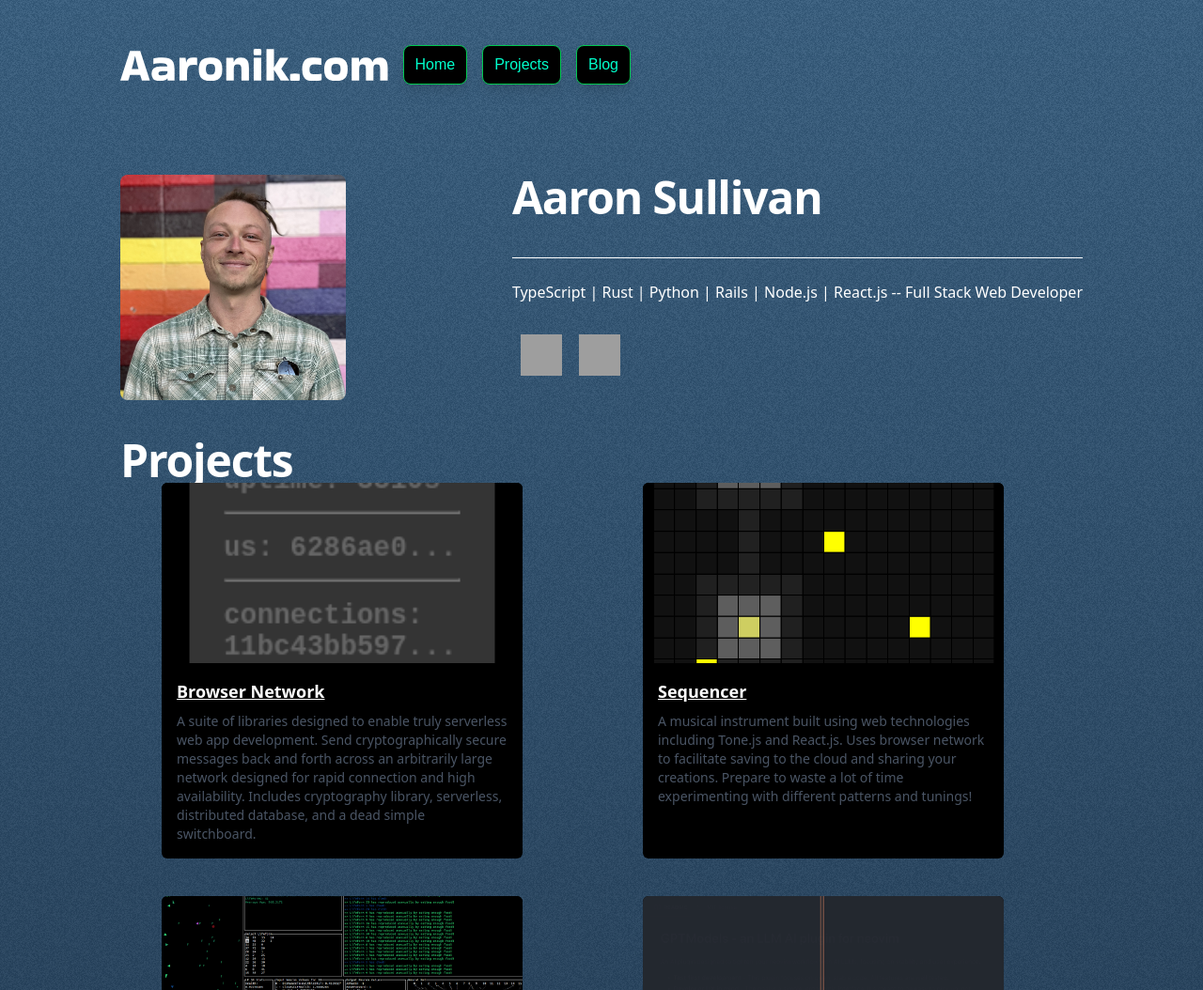
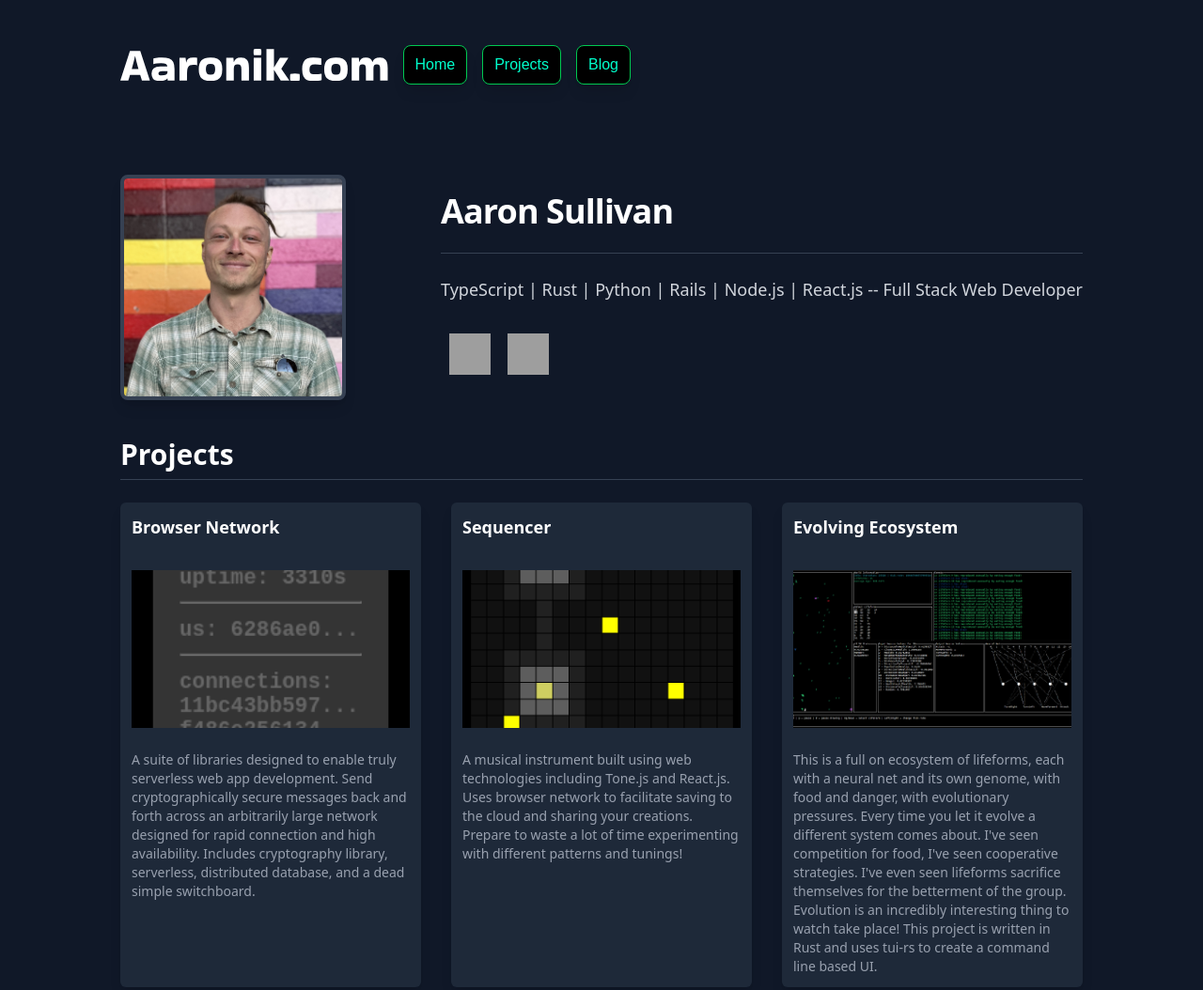
Before and after one commit to aaronik/aaronik.com, an Astro site: page / in a window 1280 px wide. Shown: the top 1054 px of the page at 94% size. Built offline with nearby package versions, Linux system fonts and the light colour scheme; Astro itself is replaced by a stand-in of ours; grey boxes are pictures that could not be loaded; a web font is replaced by a local one.

Commit message:
Make project cards a little nicer

```diff
--- a/src/components/Project.astro
+++ b/src/components/Project.astro
@@ -9,12 +9,10 @@ interface Props {
 const { title, imgSrc, href, description } = Astro.props;
 ---
 
-<li class="rounded-md overflow-hidden max-w-sm bg-black list-none">
-  <img src={imgSrc} alt={title} class="w-full h-48 object-cover" />
-  <div class="p-4">
-    <h3 class="text-lg font-semibold mb-2">
-      <a href={href} class="hover:underline" target="_blank">{title}</a>
-    </h3>
-    <p class="text-gray-600 text-sm">{description}</p>
-  </div>
+<li class="rounded-md overflow-hidden hover:bg-gray-700 max-w-sm bg-gray-800 shadow-lg list-none transition-colors duration-200">
+    <a href={href} target="_blank" class="block no-underline">
+        <h3 class="text-lg font-semibold mb-2 text-white p-3">{title}</h3>
+        <img src={imgSrc} alt={title} class="w-full h-48 object-cover p-3" />
+        <p class="text-gray-400 text-sm p-3">{description}</p>
+    </a>
 </li>
--- a/src/layouts/Layout.astro
+++ b/src/layouts/Layout.astro
@@ -22,8 +22,8 @@ const { title } = Astro.props;
         <link rel="icon" type="image/svg+xml" href="/favicon.svg" />
         <link rel="preload" as="font" type="font/woff2" href={interWoff2} crossorigin />
     </head>
-    <body class="antialiased text-white bg-complementary">
-        <div class="flex flex-col min-h-screen px-6 bg-noise sm:px-12">
+    <body class="antialiased text-white bg-gray-900">
+        <div class="flex flex-col min-h-screen px-6 sm:px-12">
             <div class="flex flex-col w-full max-w-5xl mx-auto grow">
                 <Header />
                 <main class="grow"><slot /></main>
--- a/src/pages/index.astro
+++ b/src/pages/index.astro
@@ -7,15 +7,13 @@ import Project from '../components/Project.astro';
 <Layout title="Aaronik.com">
     <div class="flex flex-col space-y-10">
         <!-- Main bit -->
-        <section class="flex justify-between">
-            <img class="rounded-lg overflow-hidden" src="images/aaron.jpeg" alt="Aaron Headshot" style="height: 15rem;" />
-            <section class="">
-                <h1 class="mb-10">Aaron Sullivan</h1>
-                <hr />
-                <br />
-                <h3>TypeScript | Rust | Python | Rails | Node.js | React.js -- Full Stack Web Developer</h3>
-                <br />
-                <div class="flex">
+        <section class="flex justify-between items-center">
+            <img class="rounded-lg overflow-hidden border-4 border-gray-700 shadow-lg" src="images/aaron.jpeg" alt="Aaron Headshot" style="height: 15rem;" />
+            <section class="flex flex-col justify-center ml-8">
+                <h1 class="mb-6 text-4xl font-extrabold">Aaron Sullivan</h1>
+                <hr class="border-gray-700 mb-6" />
+                <h3 class="text-gray-300 text-lg">TypeScript | Rust | Python | Rails | Node.js | React.js -- Full Stack Web Developer</h3>
+                <div class="flex space-x-4 mt-6">
                     <SocialLink
                         href="https://linkedin.com/in/aaronsullivan"
                         color="#2867b2"
@@ -34,8 +32,8 @@ import Project from '../components/Project.astro';
 
         <!-- Projects -->
         <section>
-            <h1>Projects</h1>
-            <div class="flex flex-wrap justify-around space-y-10 space-x-10">
+            <h2 class="text-3xl font-bold mb-6 border-b border-gray-700 pb-2">Projects</h2>
+            <div class="grid grid-cols-1 sm:grid-cols-2 lg:grid-cols-3 gap-8">
                 <Project
                     title="Browser Network"
                     href="https://github.com/browser-network"
@@ -99,7 +97,7 @@ import Project from '../components/Project.astro';
                 <Project
                     title="Blob Wars"
                     href="https://blobs.aaronik.com"
-                    imgSrc="images/blobs.png"
+                    imgSrc="images/blob-wars.png"
                     description="A 3D game-in-progress that utilizes Browser Network to achieve serverless multiplayer. This game is a new take on a style of casual game that I love."
                 />
                 <Project
```
